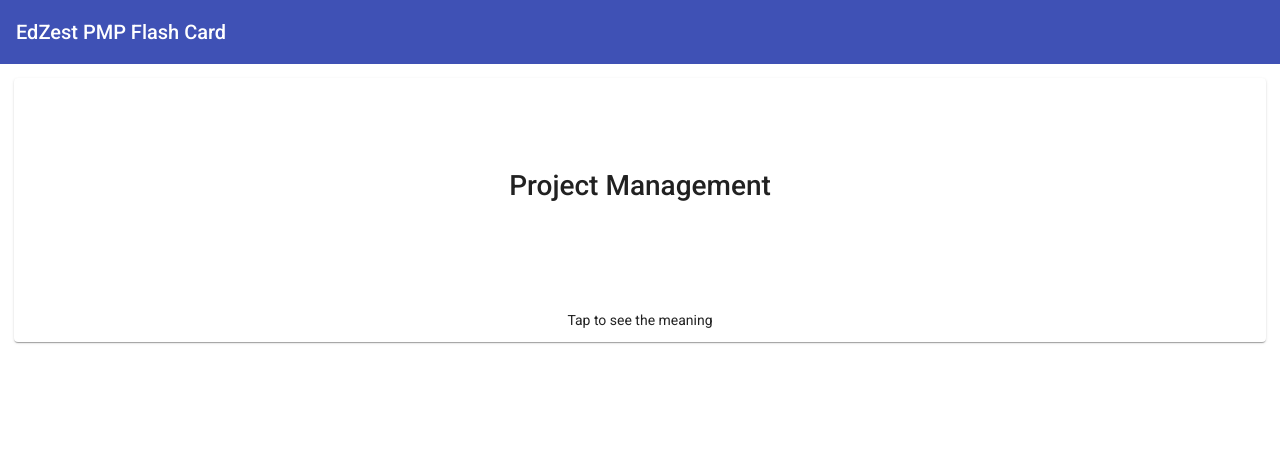
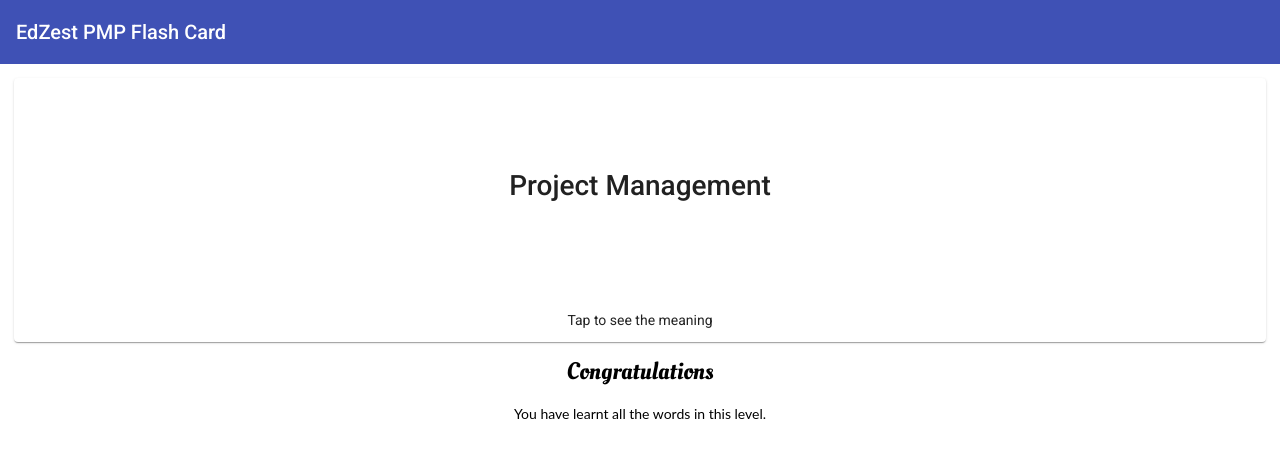
Before and after one commit to shpiyu/pmp-flash-card, an Angular app: page / in a window 1280 px wide. Shown: the top 458 px of the page. Built offline with nearby package versions, Linux system fonts and the light colour scheme.

Commit message:
add congrats text

```diff
--- a/src/app/app.component.css
+++ b/src/app/app.component.css
@@ -1,3 +1,12 @@
 p {
   font-family: Lato;
 }
+
+.congrats h1 {
+  font-family: 'Oleo Script', cursive;
+}
+
+.congrats {
+  margin: 14px;
+  text-align: center;
+}
--- a/src/app/app.component.html
+++ b/src/app/app.component.html
@@ -4,6 +4,11 @@
 
 <div class="container-wrapper">
   <div class="container">
-    <app-word-card-container></app-word-card-container>
+    <app-word-card-container *ngIf="!levelComplete" (levelComplete)="onLevelComplete($event)"></app-word-card-container>
+
+    <div class="congrats">
+      <h1>Congratulations</h1>
+      <p> You have learnt all the words in this level.<p>
+    </div>
   </div>
 </div>
--- a/src/app/app.component.ts
+++ b/src/app/app.component.ts
@@ -1,5 +1,5 @@
 import { Component, VERSION } from '@angular/core';
-import { Word } from './word-card/word';
+import { LevelCompleteEvent } from './word-card-container/word-card-container.component';
 
 @Component({
   selector: 'app-root',
@@ -7,5 +7,10 @@ import { Word } from './word-card/word';
   styleUrls: ['./app.component.css']
 })
 export class AppComponent {
+  levelComplete: boolean = false;
 
+  onLevelComplete(event: LevelCompleteEvent): void {
+    console.log('all words are learnt. Go to next level');
+    this.levelComplete = true;
+  }
 }
--- a/src/app/word-card-container/word-card-container.component.ts
+++ b/src/app/word-card-container/word-card-container.component.ts
@@ -1,5 +1,6 @@
-import { Component, OnInit } from '@angular/core';
+import { Component, EventEmitter, OnInit, Output } from '@angular/core';
 import { Word } from '../word-card/word';
+import { WordResult } from '../word-card/word-card.component';
 
 @Component({
   selector: 'app-word-card-container',
@@ -24,22 +25,28 @@ export class WordCardContainerComponent implements OnInit {
   ];
   currentWord: Word = this.words.shift();
 
+  @Output() levelComplete = new EventEmitter<LevelCompleteEvent>();
+
   constructor() {}
 
   ngOnInit() {}
 
-  onAnswerSelected(selectedAnswer: boolean): void {
+  onAnswerSelected(selectedAnswer: WordResult): void {
     console.log(this.words);
-    if (selectedAnswer) {
+    if (selectedAnswer.knew) {
       // do something if user knew the word
     } else {
-      // do something if user didn't know the word
+      this.words.push(selectedAnswer.word);
     }
 
     if (this.words.length != 0) {
       this.currentWord = this.words.shift();
     } else {
-      console.log('all words are learnt. Go to next level');
+      this.levelComplete.emit({ data: true });
     }
   }
 }
+
+export interface LevelCompleteEvent {
+  data: boolean;
+}
--- a/src/app/word-card/word-card.component.ts
+++ b/src/app/word-card/word-card.component.ts
@@ -17,7 +17,7 @@ import { Word } from './word';
 })
 export class WordCardComponent implements OnInit, OnChanges {
   @Input() word: Word;
-  @Output() answer = new EventEmitter<boolean>();
+  @Output() answer = new EventEmitter<WordResult>();
 
   showMeaning = false;
   constructor() {}
@@ -37,6 +37,11 @@ export class WordCardComponent implements OnInit, OnChanges {
   }
 
   onWordAction(selectedAnswer: boolean): void {
-    this.answer.emit(selectedAnswer);
+    this.answer.emit({word: this.word, knew: selectedAnswer});
   }
 }
+
+export interface WordResult {
+  word: Word;
+  knew: boolean;
+}
--- a/src/index.html
+++ b/src/index.html
@@ -2,6 +2,7 @@
 
 <!doctype html>
 <html lang="en">
+
 <head>
   <meta charset="utf-8">
   <title>KanbanFire</title>
@@ -10,9 +11,12 @@
   <link rel="icon" type="image/x-icon" href="favicon.ico">
   <link rel="preconnect" href="https://fonts.gstatic.com">
   <link href="https://fonts.googleapis.com/css2?family=Roboto:wght@300;400;500&display=swap" rel="stylesheet">
+  <link href="https://fonts.googleapis.com/css2?family=Oleo+Script&display=swap" rel="stylesheet">
   <link href="https://fonts.googleapis.com/icon?family=Material+Icons" rel="stylesheet">
 </head>
+
 <body class="mat-typography">
   <app-root></app-root>
 </body>
+
 </html>
```
